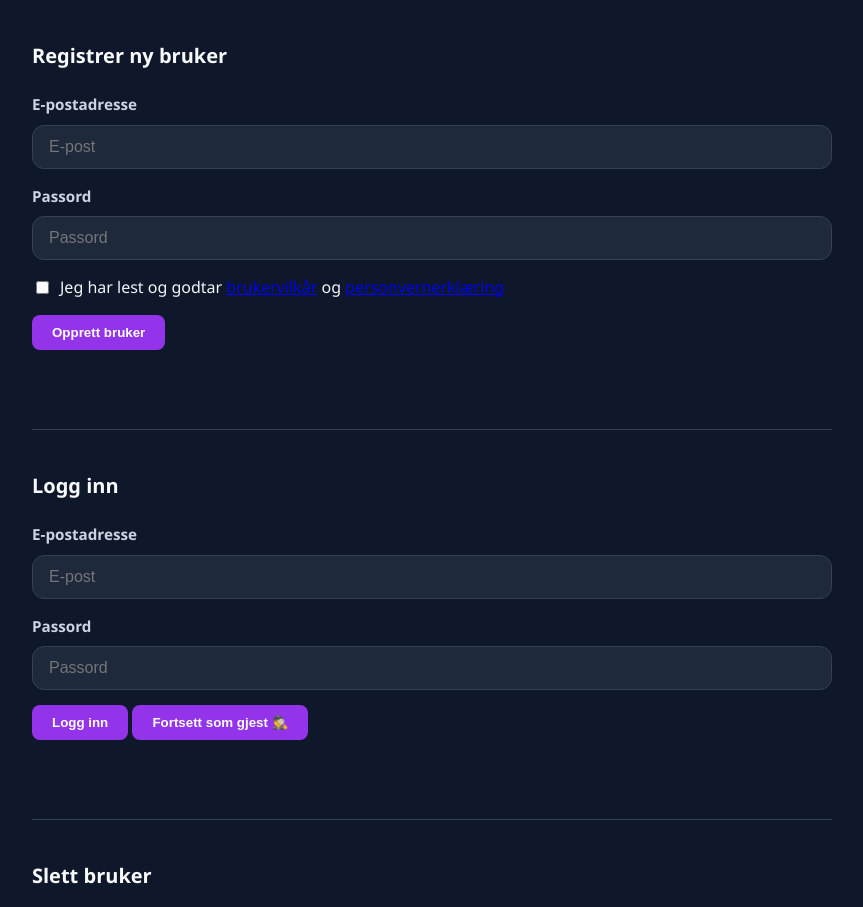
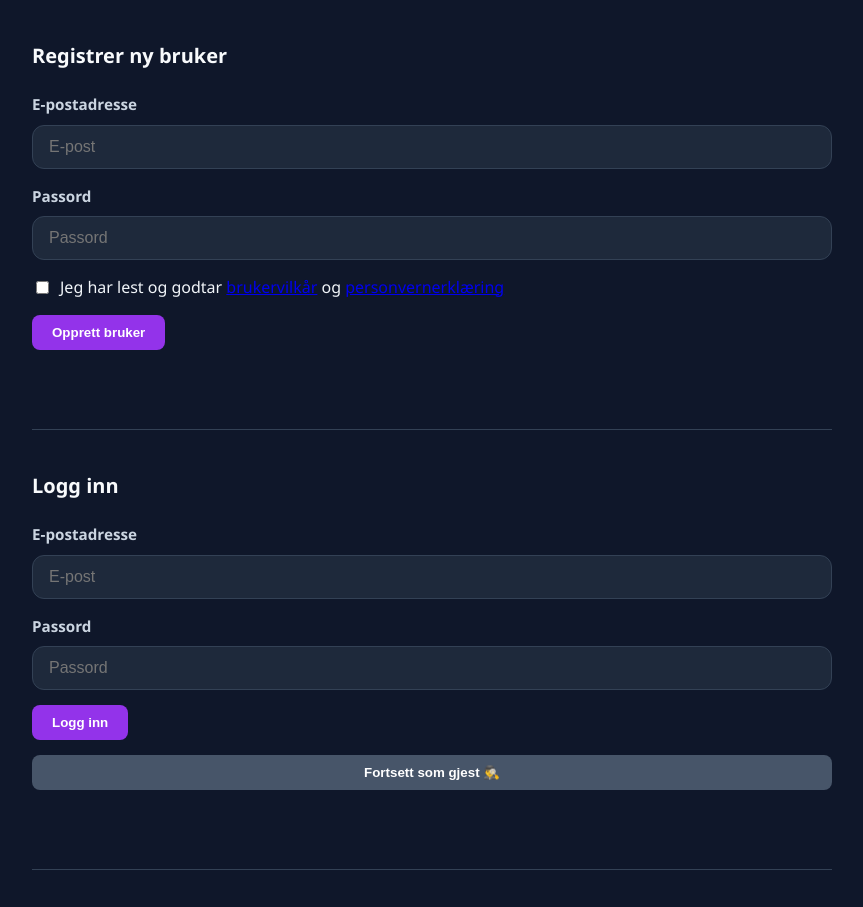
Before and after one commit to STIANSU/Top-movie-list, a website with bundled scripts: page public/index.html in a window 1280 px wide. Shown: the part 109-1016 px from the top of the page, without its empty margins (208-1071 px from the left). Built offline with nearby package versions, Linux system fonts and the light colour scheme.

Commit message:
css fiks

```diff
--- a/public/style.css
+++ b/public/style.css
@@ -1,5 +1,3 @@
-/*NESTEN ALL STYLING ER AI GENERERT SIDEN DET IKKE ER KRAV TIL STYLING I OPPGAVEN BRUKER JEG IKKE SÅ VELDIG MYE TID PÅ DET*/
-
 /* =========================================
    BASE & DARK MODE THEME
    ========================================= */
@@ -224,6 +222,16 @@ button:hover {
     background-color: #059669 !important;
 }
 
+.guest-btn {
+    background-color: #475569;
+    margin-top: 15px;
+    width: 100%;
+}
+
+.guest-btn:hover {
+    background-color: #64748b;
+}
+
 /* =========================================
    MOVIE LISTS (Cards)
    ========================================= */
```
